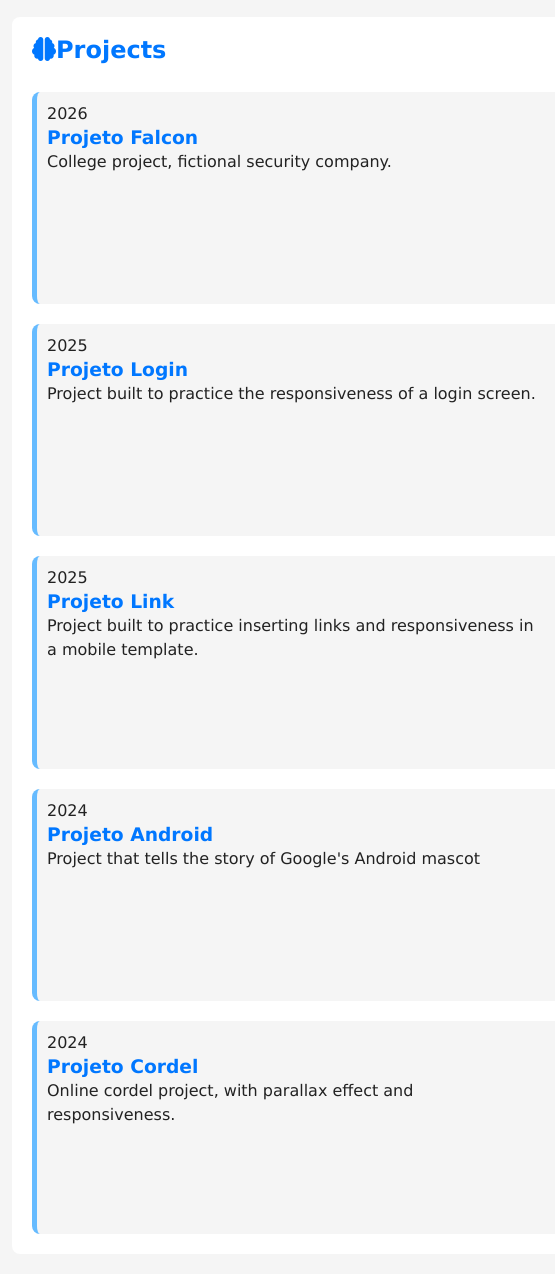
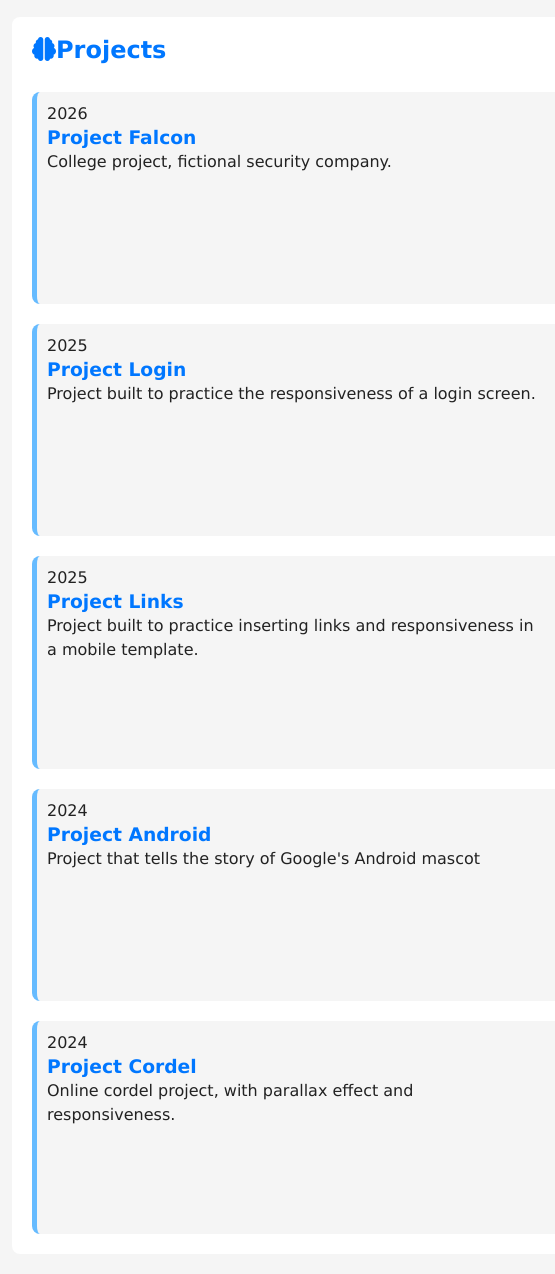
Before and after one commit to cassio-mendonca/projeto-portifolio, a plain HTML site: page index.html in a window 1280 px wide. Shown: the part 1140-2414 px from the top of the page, 328-883 px from the left. Drawn offline with Linux system fonts and the light colour scheme.

Commit message:
Update index.html

```diff
--- a/index.html
+++ b/index.html
@@ -181,7 +181,7 @@
                         <img src="imagens/projeto-02-cordel.jpg" alt="Projeto 2" class="foto">
                         <div class="projeto-info">
                             <p class="periodo">2024</p>
-                            <h3 class="titulo"><a href="https://cassio-mendonca.github.io/projeto-cordel/" target="_blank" rel="ex">Projeto Cordel</a> </h3>
+                            <h3 class="titulo"><a href="https://cassio-mendonca.github.io/projeto-cordel/" target="_blank" rel="ex">Project Cordel</a> </h3>
                             <p>Online cordel project, with parallax effect and responsiveness.</p>
                         </div>
                         <!--Fim projeto Android-->
@@ -190,7 +190,7 @@
                         <img src="imagens/projeto-03-android.jpg" alt="Projeto 3" class="foto">
                         <div class="projeto-info">
                             <p class="periodo">2024</p>
-                            <h3 class="titulo"><a href="https://cassio-mendonca.github.io/projeto-android/" target="_blank">Projeto Android</a></h3>
+                            <h3 class="titulo"><a href="https://cassio-mendonca.github.io/projeto-android/" target="_blank">Project Android</a></h3>
                             <p>Project that tells the story of Google's Android mascot</p>
                         </div>
                         <!--Fim projeto Android-->
@@ -199,7 +199,7 @@
                         <img src="imagens/projeto-04-links.jpg" alt="Projeto 4" class="foto">
                         <div class="projeto-info">
                             <p class="periodo">2025</p>
-                            <h3 class="titulo"><a href="https://cassio-mendonca.github.io/projeto-social/" target="_blank" >Projeto Link</a></h3>
+                            <h3 class="titulo"><a href="https://cassio-mendonca.github.io/projeto-social/" target="_blank" >Project Links</a></h3>
                             <p>Project built to practice inserting links and responsiveness in a mobile template.</p>
                         </div>
                         <!--Fim projeto Links-->
@@ -208,7 +208,7 @@
                         <img src="imagens/projeto-05-login.jpg" alt="Projeto 5" class="foto">
                         <div class="projeto-info">
                             <p class="periodo">2025</p>
-                            <h3 class="titulo"><a href="https://cassio-mendonca.github.io/projeto-login/" target="_blank">Projeto Login</a></h3>
+                            <h3 class="titulo"><a href="https://cassio-mendonca.github.io/projeto-login/" target="_blank">Project Login</a></h3>
                             <p>Project built to practice the responsiveness of a login screen.</p>
                         </div>
                         <!--Fim projeto Login-->
@@ -217,7 +217,7 @@
                         <img src="imagens/Projeto-06-falcon.png" alt="Projeto 6" class="foto">
                         <div class="projeto-info">
                             <p class="periodo">2026</p>
-                            <h3 class="titulo"><a href="https://cassio-mendonca.github.io/full-stack-ii/" target="_blank">Projeto Falcon</a></h3>
+                            <h3 class="titulo"><a href="https://cassio-mendonca.github.io/full-stack-ii/" target="_blank">Project Falcon</a></h3>
                             <p>College project, fictional security company.</p>
                     </div>
                 </div>
```
